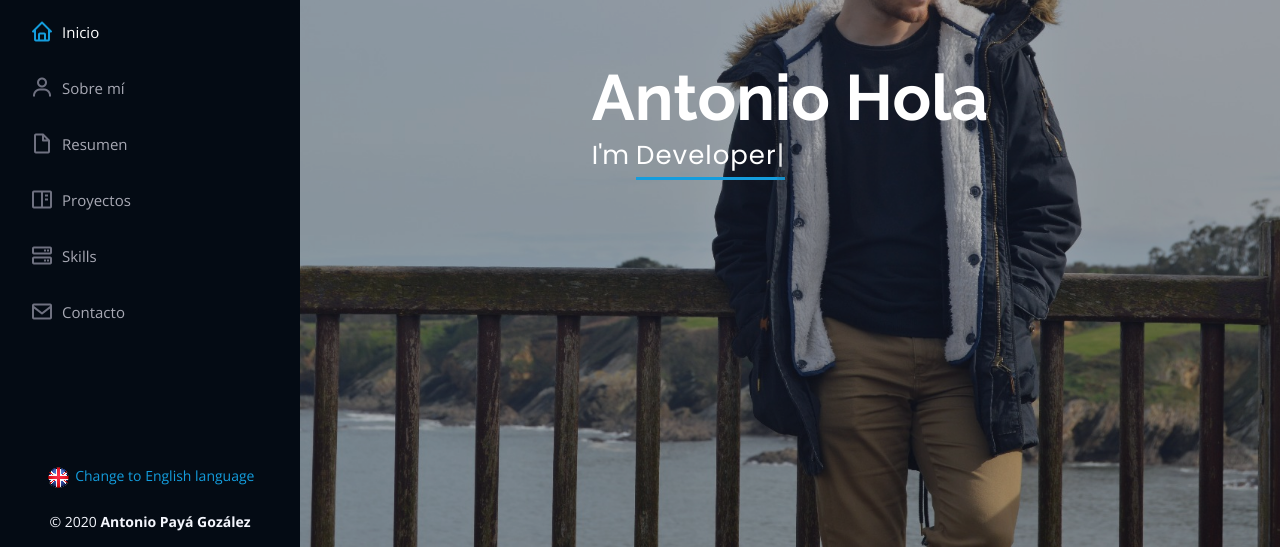
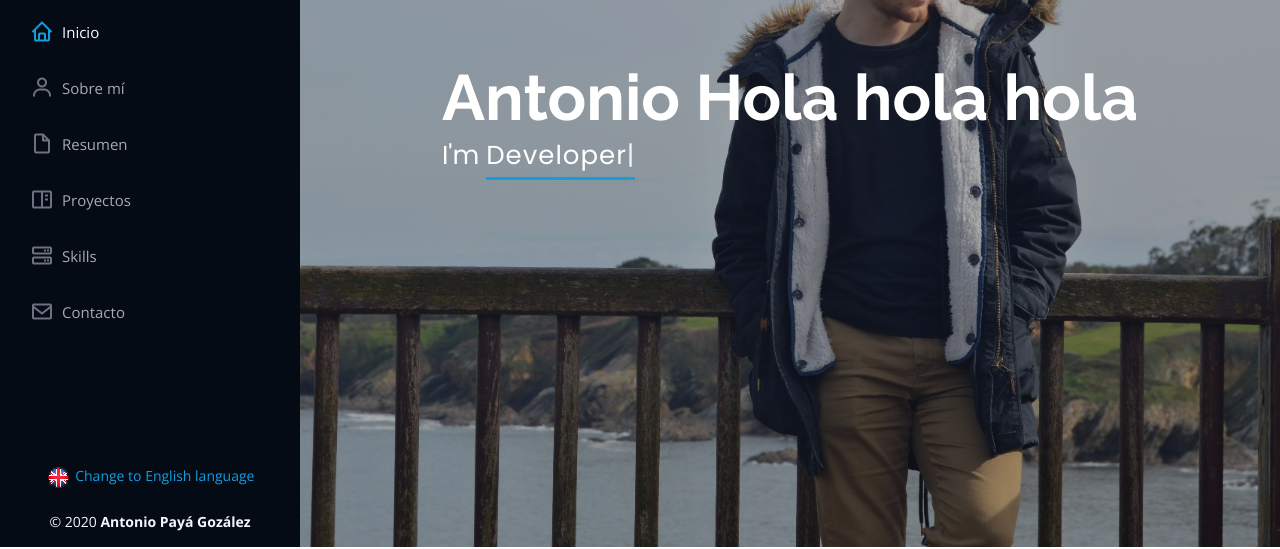
Before and after one commit to angela0806/pagina_paya, a plain HTML site: page index.html in a window 1280 px wide. Shown: the part 253-802 px from the top of the page. Drawn offline with nearby package versions, Linux system fonts and the light colour scheme.

Commit message:
Update index.html

```diff
--- a/index.html
+++ b/index.html
@@ -74,7 +74,7 @@
         <!-- ======= Portada Section ======= -->
         <section class="d-flex flex-column justify-content-center align-items-center" id="portada">
             <div class="portada-container" data-aos="fade-in">
-                <h1>Antonio Hola</h1>
+                <h1>Antonio Hola hola hola</h1>
                 <p>I'm <span class="typed" data-typed-items="Engineer, Developer, Researcher"></span></p>
             </div>
         </section>
```
